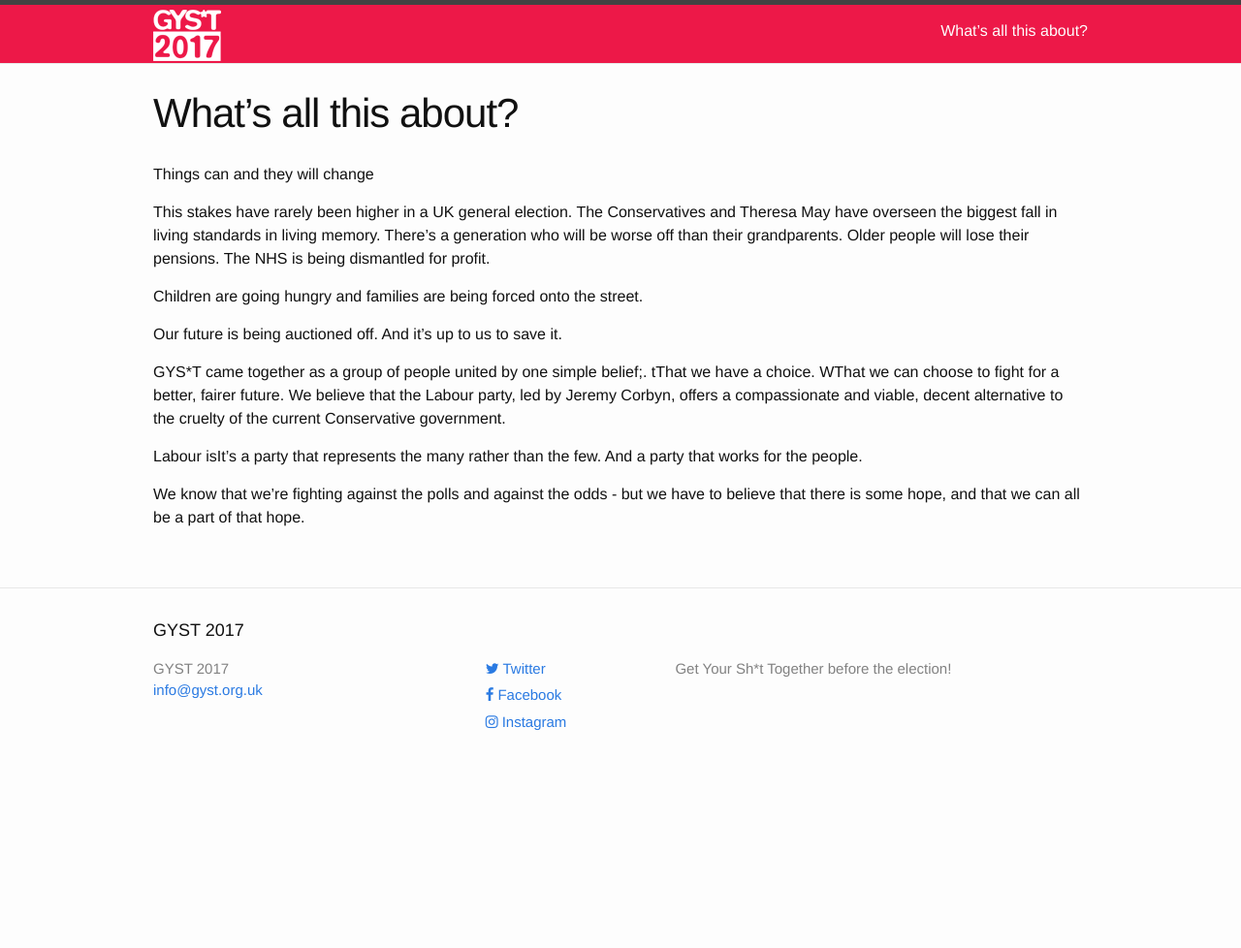
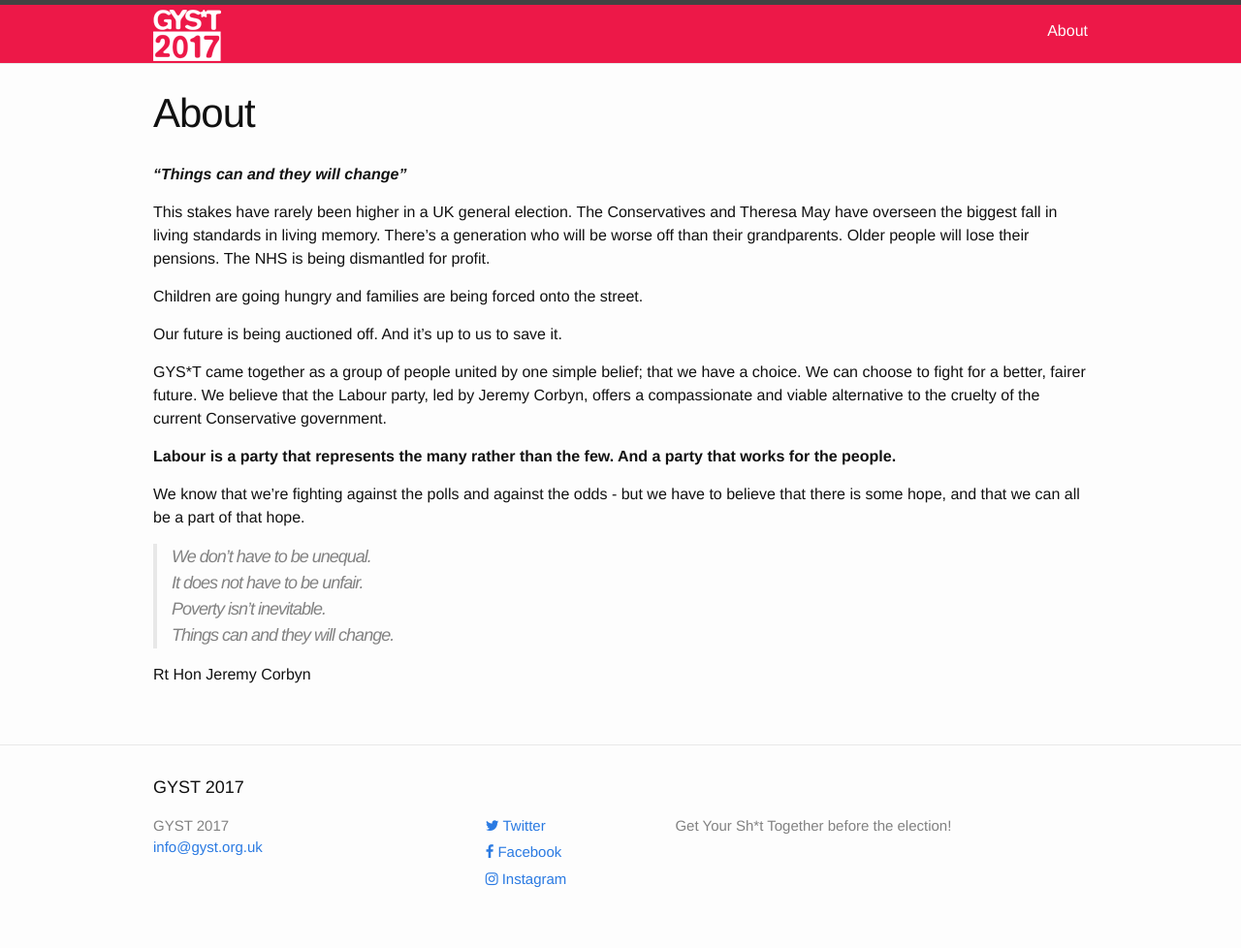
Before and after one commit to JustinWingChungHui/gyst, a Jekyll site: the page built from about.md, in a window 1280 px wide. Shown: the whole page at 97% size. Built offline with Jekyll 4.4.1, drawn with Linux system fonts in a browser that asks for light colours; nearby versions of some CDN libraries; before the commit the page ends 900 px from its top, so only the background shows below that.

Commit message:
Formatted the about page

```diff
--- a/about.md
+++ b/about.md
@@ -1,11 +1,11 @@
 ---
 layout: page
-title: What’s all this about?
+title: About
 permalink: /about/
 ---
 
 
-Things can and they will change
+_**"Things can and they will change"**_
 
 This stakes have rarely been higher in a UK general election. The Conservatives and Theresa May have overseen the biggest fall in living standards in living memory. There's a generation who will be worse off than their grandparents. Older people will lose their pensions. The NHS is being dismantled for profit.
 
@@ -13,8 +13,16 @@
 
 Our future is being auctioned off. And it’s up to us to save it.
 
-GYS*T came together as a group of people united by one simple belief;. tThat we have a choice. WThat we can choose to fight for a better, fairer future. We believe that the Labour party, led by Jeremy Corbyn, offers a compassionate and viable, decent alternative to the cruelty of the current Conservative government.
+GYS*T came together as a group of people united by one simple belief; that we have a choice. We can choose to fight for a better, fairer future. We believe that the Labour party, led by Jeremy Corbyn, offers a compassionate and viable alternative to the cruelty of the current Conservative government.
 
-Labour isIt's a party that represents the many rather than the few. And a party that works for the people.
+**Labour is a party that represents the many rather than the few. And a party that works for the people.**
 
 We know that we're fighting against the polls and against the odds - but we have to believe that there is some hope, and that we can all be a part of that hope.
+
+
+> We don’t have to be unequal.
+> It does not have to be unfair.
+> Poverty isn’t inevitable.
+> Things can and they will change.
+
+Rt Hon Jeremy Corbyn
```
